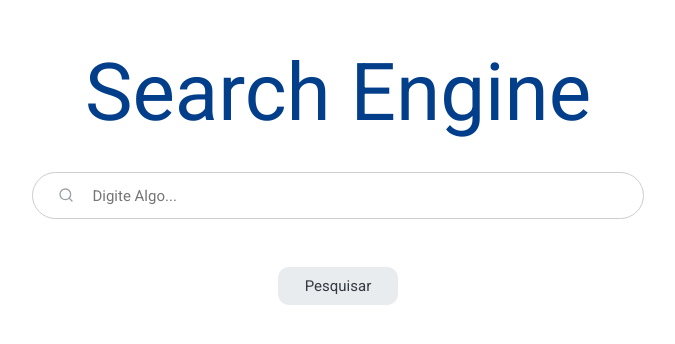
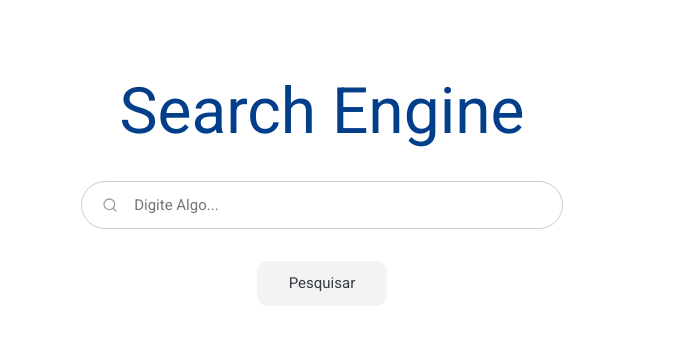
Before and after one commit to pedrocs378/projeto-tcc, a React (Create React App) app in the folder frontend/: page / in a window 1280 px wide. Shown: the part 210-554 px from the top of the page, without its empty margins (318-993 px from the left). Built offline with nearby package versions, Linux system fonts and the light colour scheme; the HTML template or start-up script is replaced by a standard one.

Commit message:
ajustando css

```diff
--- a/frontend/src/components/Results/styles.css
+++ b/frontend/src/components/Results/styles.css
@@ -1,22 +1,17 @@
 .results li {
-    width: 100vw;
-}
-
-.results li {
-    margin-top: 2rem;
+    width: 20rem;
+    margin-top: 1.25rem;
     list-style-type: none;
-    width: 26rem;
-    margin-right: 4rem;
 }
 
 .results li h3 {
     color: var(--color-link-result);
     font-weight: normal;
-    font-size: 1.3rem;
+    font-size: 1.25rem;
 }
 
 .results li span {
-    font-size: 0.9rem;
+    font-size: 0.875rem;
     color: var(--color-search-result-site);
 }
 
@@ -26,6 +21,7 @@
 
 .results li a:hover {
     text-decoration: underline;
+    text-decoration-color: var(--color-link-result);
 }
 
 .results li cite {
@@ -33,24 +29,16 @@
 }
 
 .results p {
-    margin-top: 1rem;
+    margin-top: 10px;
     position: relative;
     overflow: hidden;
     color: var(--color-results-found);
-    font-size: 0.9rem;
+    font-size: 0.875rem;
 }
 
 @media(min-width: 768px){
 
     .results li {
-        margin-top: 18px;
-        width: 650px;
-        margin-right: 16px;
+        width: 50rem
     }
-
-    .results p {
-        margin-top: 18px;
-        font-size: 14px;
-    }
-
 }
--- a/frontend/src/components/SearchBar/index.js
+++ b/frontend/src/components/SearchBar/index.js
@@ -30,11 +30,13 @@ export default function SearchBar(props) {
 
     return (
         <div className="box-search">
-            <div className={ props.hiddenIcon ? "icon-hidden" : "icon-search" }>
+            <div
+                className={ props.hiddenIcon ? "icon-hidden" : "icon-search" }
+                style={ !props.hiddenIcon ? { marginLeft: -10 } : null }
+            >
                 <FiSearch size={16} color="#9AA0A6" />
             </div>
-            <div className="search-term">
-                {/* { props.value ? changeText(props.value) : null }                  */}
+            <div className="search-term" style={ !props.hiddenIcon ? { marginLeft: -50 } : null }  >
                 <input
                     type="text"
                     name="search"
--- a/frontend/src/components/SearchBar/styles.css
+++ b/frontend/src/components/SearchBar/styles.css
@@ -1,99 +1,61 @@
 .box-search {
     display: flex;
     align-items: center;
-    justify-content: center;
+    justify-content: space-around;
     border-radius: 3.75rem;
     border: 0.01rem solid var(--color-search-box-edge);
-    width: 23rem;
+    width: 20rem;
     height: 2.8rem;
-    margin: 2rem 0.93rem;
-}
-
-.icon-search {
-    width: 3rem;
-    display: flex;
-    justify-content: flex-end;
-    align-items: center;
-}
-
-.search-term {
-    width: 26rem;
-    display: flex;
-    align-items: center;
-    justify-content: flex-start;
-}
-
-.search-term input {
-    width: 17.5rem;
-    margin-left: 0.9rem;
-    padding: 0.7rem;
-    border-radius: 4.5rem;
+    padding: 0.01rem;
+    margin: 2rem 0;
 }
 
 .box-search:hover {
-    box-shadow: 0 0 0.5rem var(--color-transition-box);
+    box-shadow: 0 0 0.8rem var(--color-transition-box);
 }
 
-.icon-button {
+.box-search .icon-search {
+    display: none;
+
+}
+
+.box-search .search-term {
+    width: 90%;
+}
+
+.box-search .search-term input {
+    width: 90%;
+    margin-left: 20px;
+}
+
+.box-search .icon-button {
+    height: 100%;
     width: 4.3rem;
     display: flex;
-    justify-content: flex-end;
-    margin-top: 0.1rem;
-    margin-left: 1rem;
-    margin-right: 2rem;
+    align-items: center;
+    justify-content: center;
 }
 
-.icon-button button {
+.box-search .icon-button button {
     background-color: var(--color-icon-button);
     cursor: pointer;
-    margin-right: -0.1rem;
 }
 
-.icon-hidden {
+.box-search .icon-hidden {
     display: none;
 }
 
-@media(min-width: 768px){
-
-    .box-search{
-        width: 610px;
-        margin: 32px 15px;
+@media (min-width: 1100px) {
+    .box-search {
+        width: 30rem;
     }
 
-    .icon-search {
-        width: 48px;
+    .box-search .icon-search {
+        height: 100%;
+        width: 2.8rem;
+        margin-left: 5px;
         display: flex;
-        justify-content: flex-end;
+        justify-content: center;
         align-items: center;
     }
-
-    .search-term {
-        width: 640px;
-        margin-left: 16px;
-        display: flex;
-        align-items: center;
-        justify-content: flex-start;
-    }
-
-    .search-term input {
-        width: 505px;
-        margin-left: -10px;
-        padding: 12px;
-        margin-top: 1px;
-        border-radius: 14px;
-    }
-
-    .icon-button {
-        width: 80px;
-        margin-top: 1px;
-        margin-left: 16px;
-        margin-right: -16px;
-        display: flex;
-        justify-content: flex-end;
-    }
-
-    .icon-button button {
-        margin-right: 48px;
-    }
-
 }
--- a/frontend/src/global.css
+++ b/frontend/src/global.css
@@ -1,13 +1,15 @@
 @import url('https://fonts.googleapis.com/css?family=Roboto:400,500,700&display=swap');
 
-:root{
+:root {
+  font-size: 100%;
+
   --color-logo-search: #023e8a;
   --color-button-search: #343a40;
-  --color-button-background-search: #e9ecef;
-  --color-button-search-hover: #dee2e6;
+  --color-button-background-search: #f3f3f3;
+  --color-button-search-hover: #dadada;
   --color-search-bar: #ffffff;
   --color-link-result: #1a0dab;
-  --color-arrow-icon: #ececec;
+  --color-arrow-icon: #c2bebe;
   --color-arrow-background: #ffffff;
   --color-line-search-results: #e9ecef;
   --color-transition-box: #dfe1e5;
@@ -16,6 +18,7 @@
   --color-search-results-content: #4d5156;
   --color-search-result-site: #202124;
   --color-results-found: #70757a;
+  --color-backgroud-arrow-icon: #ececec;
 }
 
 * {
@@ -25,12 +28,11 @@
   border-width: 0;
 }
 
-body {
-  font: 400 0.8rem Roboto, sans-serif;
+html, body, #root {
   height: 100vh;
-  width: 100vw;
 }
 
-input, button, h1, p {
+
+input, button, h1, h3, p, span {
   font: 400 15px Roboto, sans-serif;
 }
--- a/frontend/src/pages/Home/index.js
+++ b/frontend/src/pages/Home/index.js
@@ -22,13 +22,11 @@ export default function Search() {
 
     return (
         <div id="page-home">
-            <div className="content">
-                <main className="search-group">
-                    <h1>Search Engine</h1>
-                    <SearchBar hiddenButton onChange={handleSetText} />
-                    <input type="button" name="btnK" className="button" value="Pesquisar" onClick={handleSearch} />
-                </main>
-            </div>
+            <main className="search-group">
+                <h1>Search Engine</h1>
+                <SearchBar hiddenButton onChange={handleSetText} />
+                <input type="button" name="btnK" className="button" value="Pesquisar" onClick={handleSearch} />
+            </main>
         </div>
     )
 }
--- a/frontend/src/pages/Home/styles.css
+++ b/frontend/src/pages/Home/styles.css
@@ -1,18 +1,19 @@
-#page-home main{
+#page-home {
     width: 100vw;
+    height: 100vh;
+    display: flex;
+    justify-content: center;
+    align-items: center;
 }
 
-#page-home .search-group {
+#page-home main {
     display: flex;
     flex-direction: column;
-    justify-content: center;
     align-items: center;
-    margin-top: 15rem;
-    margin: 16rem 1rem;
 }
 
-#page-home .search-group h1 {
-    font-size: 2.7rem;
+#page-home main h1 {
+    font-size: 3rem;
     color: var( --color-logo-search);
     font-weight: normal;
     display: flex;
@@ -23,41 +24,21 @@
 #page-home .button {
     color: var(--color-button-search);
     background-color: var(--color-button-background-search);
-    padding: 0.625rem 1rem;
+    padding: 0.625rem 2rem;
     border-radius: 0.7rem;
-    text-align: center;
-    justify-content: center;
-    margin-top: 0.6rem;
     cursor: pointer;
+    height: 45px;
 }
 
 #page-home .button:hover {
     border: 1px solid var(--color-button-search-hover);
 }
 
+
 @media(min-width: 768px){
 
-    #page-home main{
-        width: 100%;
-    }
-
-    #page-home .search-group h1 {
-        font-size: 80px;
-        font-weight: normal;
-        display: flex;
-        justify-content: center;
-        align-items: center;
-    }
-
-    #page-home .search-group{
-        display: flex;
-    }
-
-    #page-home .button {
-        width: 120px;
-        justify-content: center;
-        text-align: center;
-        margin-top: 16px;
+    #page-home main h1 {
+        font-size: 4rem;
     }
 
 }
--- a/frontend/src/pages/SearchResults/styles.css
+++ b/frontend/src/pages/SearchResults/styles.css
@@ -1,133 +1,51 @@
 #results-container #menubar {
     display: flex;
+    align-items: center;
 }
 
 #results-container #menubar .arrow-left-icon {
     display: flex;
     justify-content: center;
     align-items: center;
-    height: 6.5rem;
-    width: 3.5rem;
-    margin-top: 0.130rem;
-    margin-left: 2rem;
+    height: 5rem;
+    width: 5rem;
 }
 
 #results-container #menubar .arrow-left-icon .button {
     cursor: pointer;
     background-color: var(--color-arrow-background);
-    border-radius: 3.12rem;
+    border-radius: 0.938rem;
     padding: 0.625rem;
-    margin-right: 0.125rem;
-    margin-left: 0.125rem;
-    margin-top: 0.3125rem;
     transition: background-color 0.3s;
 }
 
-.arrow-left-icon .button:hover {
-    background-color: var(--color-arrow-icon);
+#results-container #menubar .arrow-left-icon .button:hover {
+    background-color: var(--color-backgroud-arrow-icon);
 }
 
-#separator {
-    border: 0.062rem solid var(--color-line-search-results);
+#results-container #separator {
+    border: 0.063rem solid var(--color-line-search-results);
     margin-top: 0.5rem;
 }
 
-#resultsbar {
+#results-container #resultsbar {
     margin-left: 3.5rem;
 }
 
-.results li {
-    margin-top: 1.25rem;
-    list-style-type: none;
+#results-container .pagination {
+    width: 40%;
+    height: 4.375rem;
+    display: block;
+    margin-top: 1.875rem;
 }
 
-.results li h3 {
-    color: var(--color-link-result);
-    font-weight: normal;
-    font-size: 1.25rem;
+#results-container .loading {
+    display: none;
 }
 
-.results li span {
-    font-size: 0.875rem;
-    color: var(--color-search-results-content);
+@media (min-width: 768px) {
+
+    #results-container #resultsbar {
+        margin-left: 6.25rem;
+    }
 }
-
-.results li a {
-    text-decoration: none;
-}
-
-.results li a:hover {
-    text-decoration: underline;
-}
-
-.results li cite {
-    color: var(--color-search-result-site);
-}
-
-.pagination {
-    width: 22rem;
-    height: 4.5rem;
-    display: flex;
-    margin-left: 3rem;
-    margin-top: 2rem;
-    margin-bottom: 0.5rem;
-}
-
-@media(min-width: 768px){
-
-    .arrow-left-icon {
-        display: flex;
-        justify-content: center;
-        align-items: center;
-        height: 108px;
-        width: 55px;
-        margin-top: 1.5px;
-        margin-left: 45px;
-    }
-
-    .arrow-left-icon .button {
-        cursor: pointer;
-        background-color: var(--color-arrow-background);
-        border-radius: 50px;
-        padding: 10px;
-        margin-right: 2px;
-        margin-left: 2px;
-        margin-top: 5px;
-        transition: background-color 0.3s;
-    }
-
-    #separator {
-        border: 1px solid var(--color-line-search-results);
-        margin-top: 8px;
-    }
-
-    #resultsbar {
-        margin-left: 100px;
-    }
-
-    .results li {
-        margin-top: 20px;
-        list-style-type: none;
-    }
-
-    .results li h3 {
-        color: var(--color-link-result);
-        font-weight: normal;
-        font-size: 20px;
-    }
-
-    .results li span {
-        font-size: 14px;
-        color: var(--color-search-results-content);
-    }
-
-    .pagination {
-        width: 352px;
-        height: 72px;
-        display: flex;
-        margin-left: 90px;
-        margin-top: 35px;
-        margin-bottom: 8px;
-    }
-
-}
```
Also changed, not shown: frontend/public/manifest.json, frontend/public/robots.txt (deleted), frontend/src/pages/SearchResults/index.js (line endings or trailing spaces), 1 other file (tests, documents, lock files or other folders).
